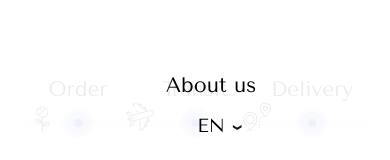
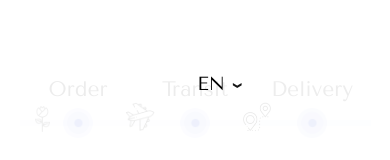
Before and after one commit to pantokratorius/gudema, a React (Create React App) app: page / in a window 390 px wide. Both pictures are taken after a click on the link 350 px from the left and 26 px from the top of the page. Shown: the part 183-343 px from the top of the page. Built offline with nearby package versions, Linux system fonts and the light colour scheme; no server answers.

Commit message:
hid 'about us' link in mobile

```diff
--- a/src/components/MainMenu/MainMenu.js
+++ b/src/components/MainMenu/MainMenu.js
@@ -37,7 +37,7 @@ import axios from "axios";
                         {props.isAuth &&
                             <li><NavLink to="/shop">{t('pages.shop')}</NavLink></li>
                         }
-                            <li><NavLink to="/about">{t('pages.aboutUs')}</NavLink></li>
+                            {/* <li><NavLink to="/about">{t('pages.aboutUs')}</NavLink></li> */}
                             {/* <li><NavLink to="/contacts">{t('pages.contacts')}</NavLink></li> */}
                             {props.isAuth &&
                               <>
```
